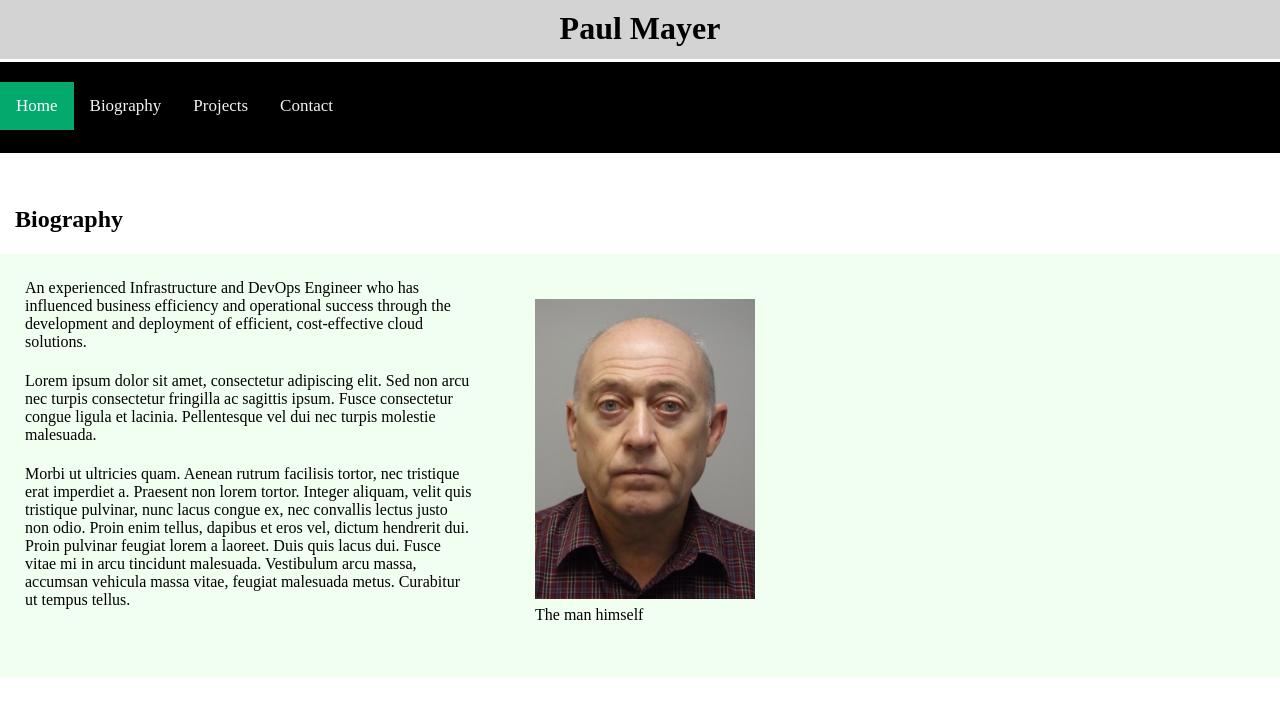
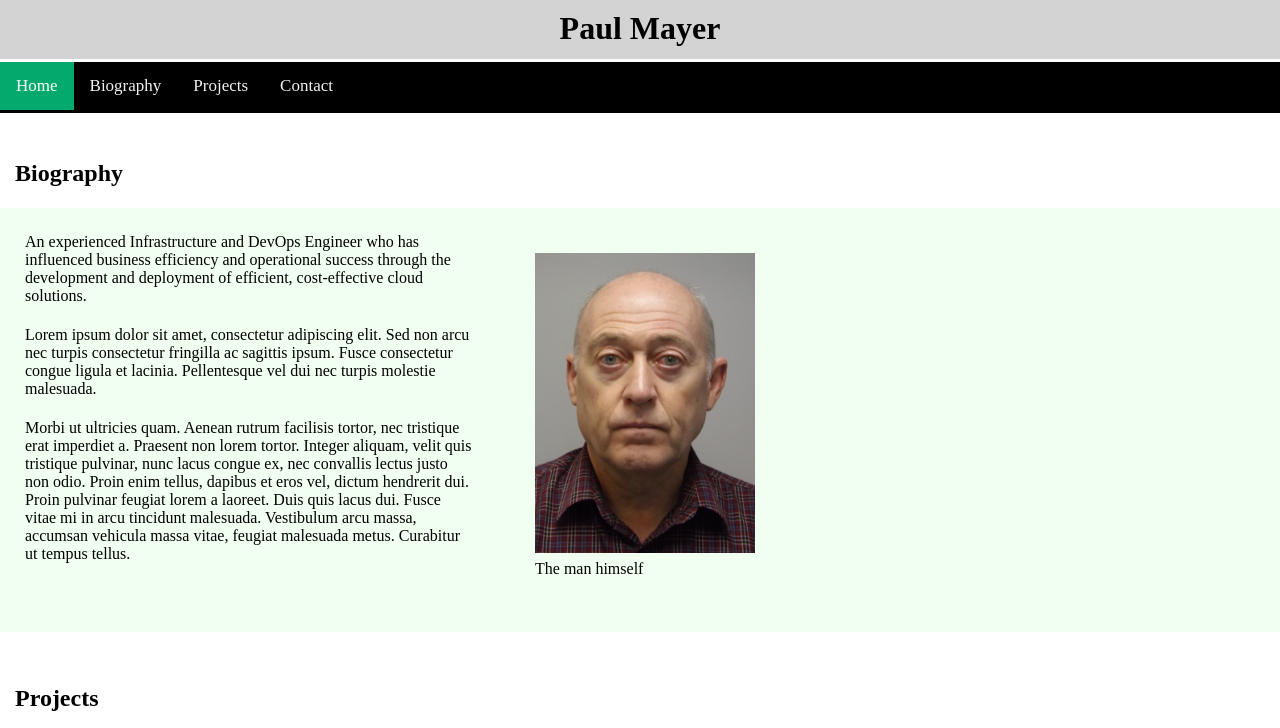
Before and after one commit to paulmayer-fullstacker/week1, a plain HTML site: page W1-S3-Challenge/index.html in a window 1280 px wide. Shown: the top 728 px of the page. Drawn offline with Linux system fonts and the light colour scheme.

Commit message:
W1-S3-Chalenge draft submission

```diff
--- a/W1-S3-Challenge/index.html
+++ b/W1-S3-Challenge/index.html
@@ -8,17 +8,17 @@
 </head>
 
 <body>
-
+   <header id="header">
    <div class="heading"><h1>Paul Mayer</h1></div>
 
-   <div class="navbar">
+   <nav class="navbar">
      <a class="active" href="#home">Home</a>
       <a href="#biography">Biography</a>
       <a href="#projects">Projects</a>
       <a href="#contact">Contact</a>
 
-   </div>
-
+   </nav>
+   </header>
    <!-- <div class="txt-img-container">
       <div class="txt-container">
           <h2>Biography</h2>
@@ -33,8 +33,8 @@
       </div>
    </div> -->
 
-      <div class="div-padding-major">    <!-- <div style="padding: 50px 5px 0px 15px;"> -->
-         <h2 id="biography">Biography</h2>
+      <div class="div-padding-major" id="home">    <!-- <div style="padding: 50px 5px 0px 15px;"> -->
+         <h2 id="biography" >Biography</h2>
       </div>
       <br/>
       <div class="split-div-500-300">
--- a/W1-S3-Challenge/styles.css
+++ b/W1-S3-Challenge/styles.css
@@ -3,6 +3,22 @@
 
     box-sizing: border-box;
     margin-bottom: 3px;
+}
+
+html {
+  scroll-padding-top: 150px; /* Adjust to match the header height */
+}
+
+
+header {
+  position: fixed;
+  width: 100%;
+   top: 0;
+  left: 0;
+}
+
+body {
+  padding-top: 110px; /* Adjust value based on header's height so header does not obscure content */
 }
 
 div {
```
